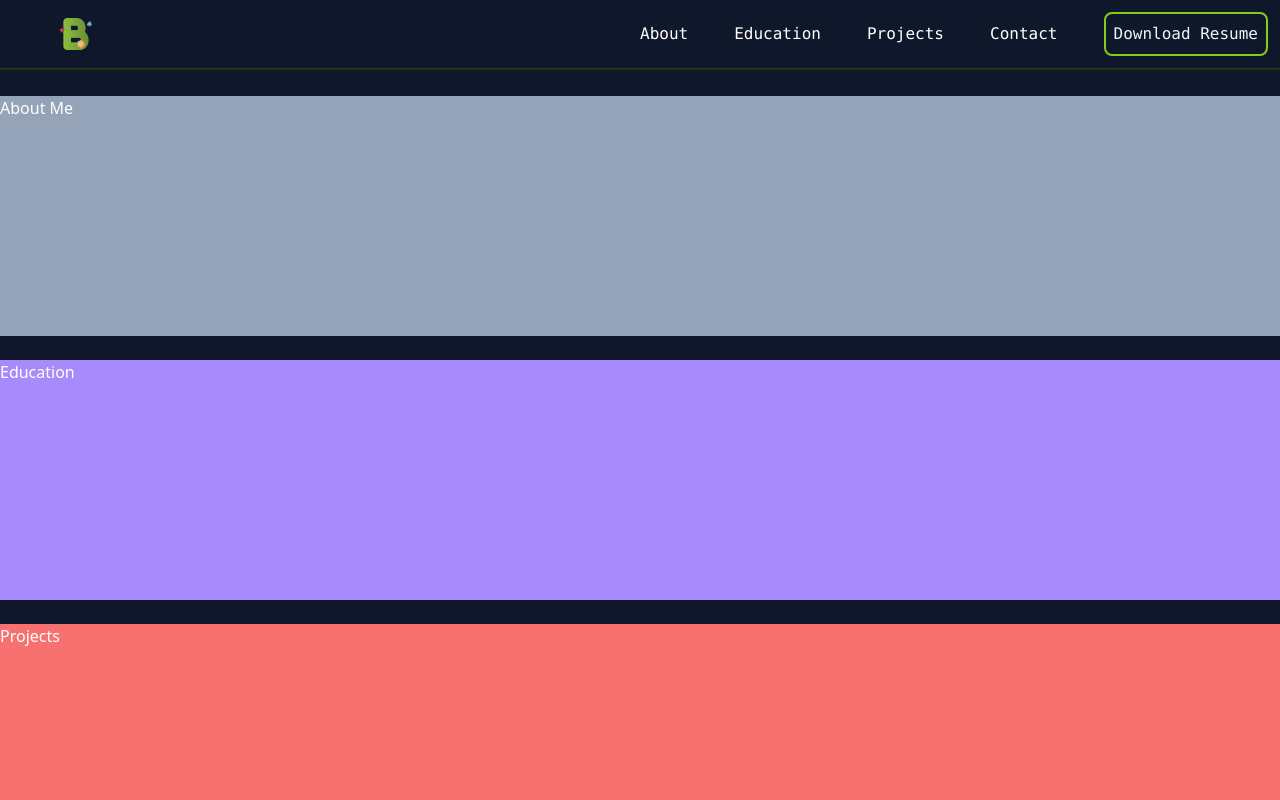
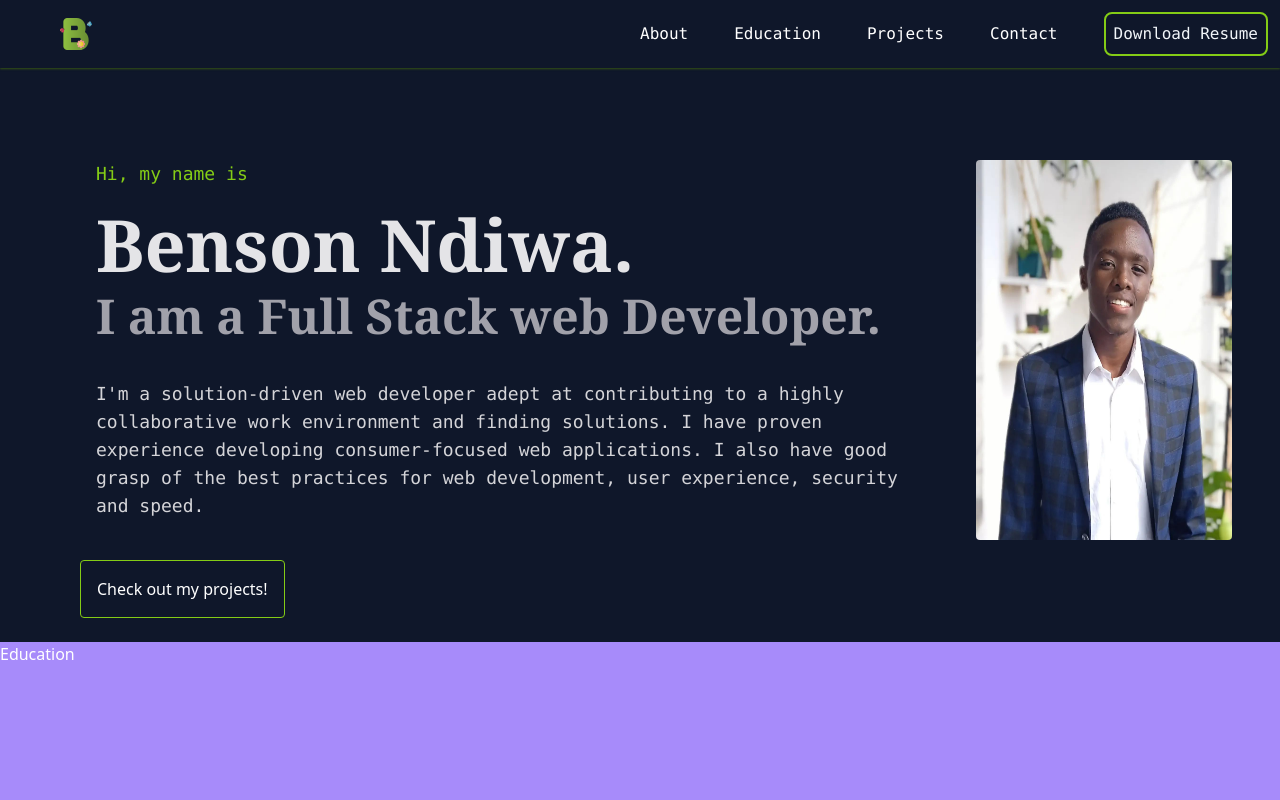
Before and after one commit to Benson306/my-portfolio, a React (Create React App) app: page / in a window 1280 px wide. Shown: the top 800 px of the page. Built offline with nearby package versions, Linux system fonts and the light colour scheme.

Commit message:
About Done

```diff
--- a/src/App.js
+++ b/src/App.js
@@ -25,7 +25,7 @@ function App() {
 
       <Route exact path={["/","/#about","/#education","/#projects","/#contacts"]}>
 
-        <About aboutRef={aboutRef} />
+        <About aboutRef={aboutRef} projectsRef={projectsRef} />
         <br />
         <Education educationRef={educationRef} />
         <br />
--- a/src/components/About.js
+++ b/src/components/About.js
@@ -1,7 +1,40 @@
-const About = ({aboutRef}) => {
-    return ( <div class="bg-slate-400 h-60" ref={aboutRef}>
-        About Me
-    </div> );
+import { Link } from 'react-router-dom';
+
+const About = ({aboutRef, projectsRef}) => {
+
+    const handleScroll = (ref) => {
+
+        window.scrollTo({
+          top: ref.offsetTop - 100,
+          left: 0,
+          behavior: "smooth",
+        });
+      };
+
+    return (
+    <div>
+        <div class="flex flex-col md:flex-row">
+            <div class="flex flex-col p-10 justify-between pt-8 md:pt-16  pl-8 md:pl-24 w-full md:w-3/4" ref={aboutRef}>
+                <h4 class="text-lime-500 text-lg font-mono"> Hi, my name is</h4>
+                <h1 class="text-zinc-200 text-3xl md:text-7xl font-serif font-bold pt-5">Benson Ndiwa.</h1>
+                <h2 class="text-zinc-400 text-xl md:text-5xl font-serif font-semibold pt-1 md:pt-3">I am a Full Stack web Developer.</h2>
+
+                <div class="pt-5 md:pt-10 text-sm md:text-lg text-zinc-300 font-mono">
+                I'm a solution-driven web developer adept at contributing to a highly collaborative work environment and finding solutions. I have proven experience developing consumer-focused web applications. I also have good grasp of the best practices for web development, user experience, security and speed.
+                </div>
+            </div>
+
+            <div class="flex w-full md:w-1/4 px-4 md:pr-12 pt-1 md:pt-16 pb-5 justify-center">
+                <img class="rounded w-3/4 md:w-full" src={require('../images/ben.jpg')} alt="" />
+            </div>
+
+        </div>
+
+        <Link to="/#projects" onClick={()=>{handleScroll(projectsRef.current);}}><button class="ml-20 p-4 border rounded border-lime-500 hover:bg-lime-800 hover:text-white font-">
+            Check out my projects!
+        </button></Link>
+    </div>
+    );
 }
 
 export default About;
--- a/src/components/Navigation.js
+++ b/src/components/Navigation.js
@@ -57,7 +57,7 @@ const Navigation = ({aboutRef, educationRef, projectsRef, contactsRef}) => {
             </div>
         </ul>
 
-        <div class='dropDown absolute w-full font-mono bg-slate-800 md:invisible h-0 overflow-hidden' style={{transition:'ease-in-out 1s'}}>
+        <div class='dropDown absolute w-full font-mono bg-slate-800 md:invisible h-0 overflow-hidden' style={{transition:'ease-in-out 0.3s'}}>
             <ul class='items-center' >
                 <li class='flex justify-center p-2'>
                     <Link to="/#about" onClick={()=>{handleScroll(aboutRef.current);}} >About</Link>
```
Also changed, not shown: src/images/ben.jpg (added).
